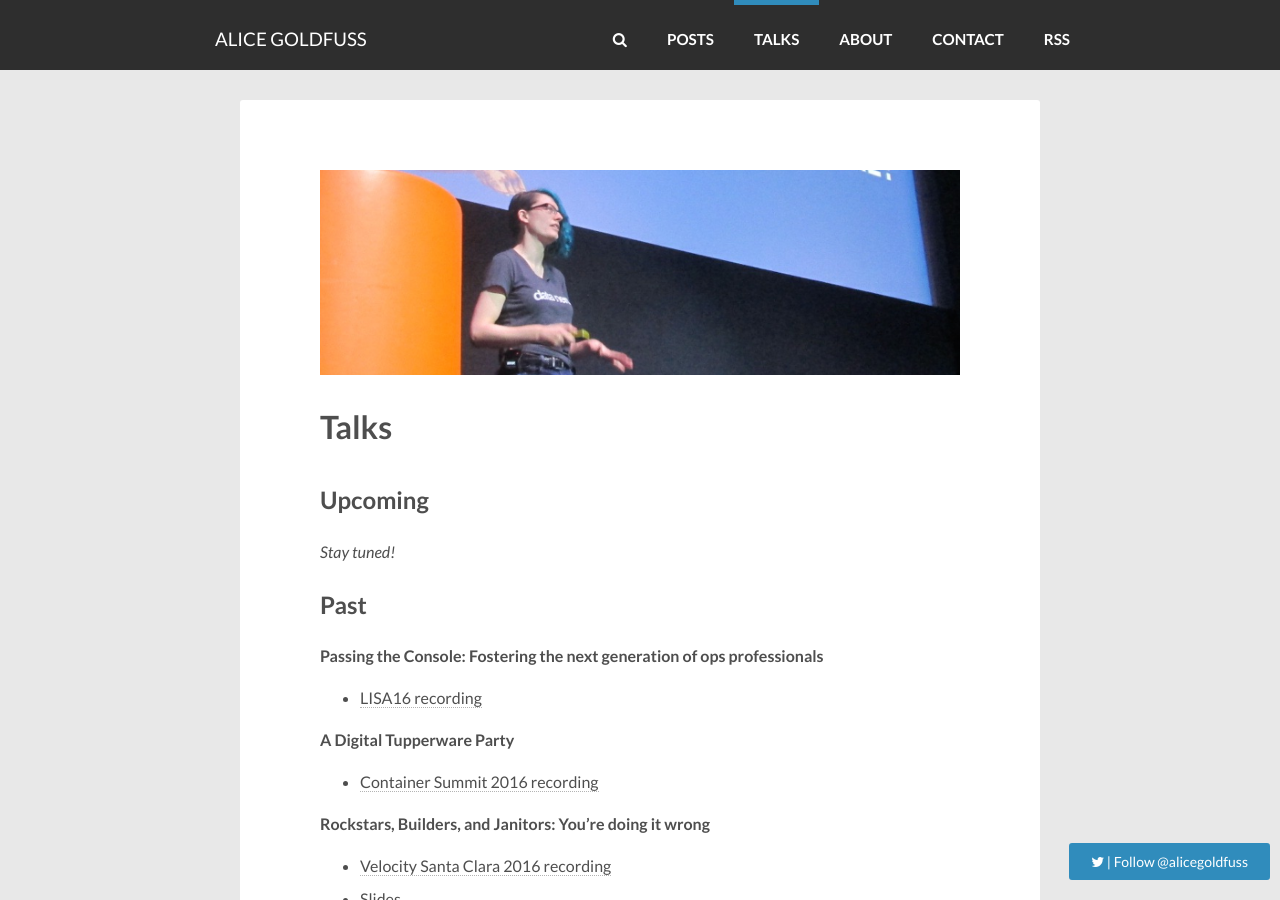
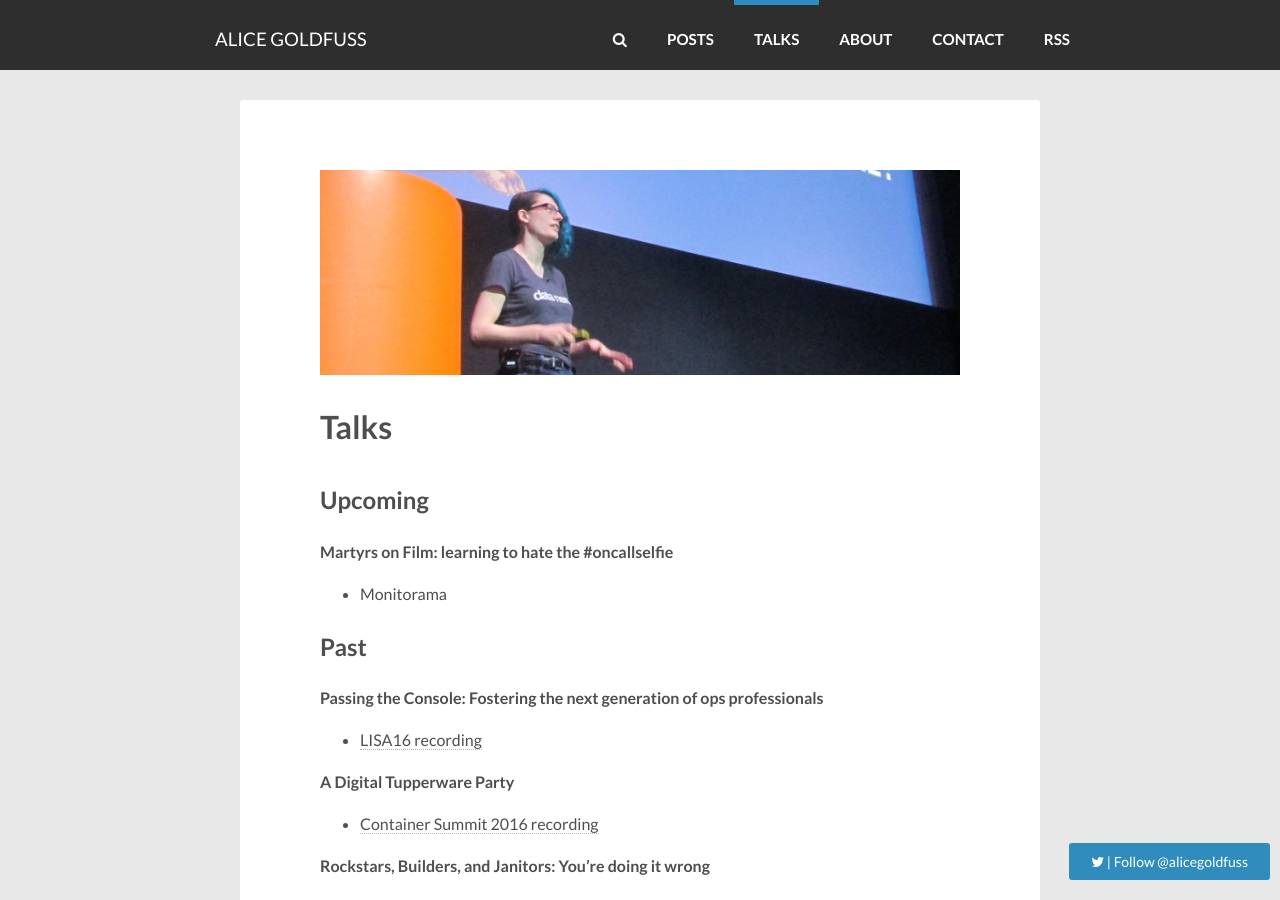
Before and after one commit to alicegoldfuss/blog, a Jekyll site: the page built from talks/index.md, in a window 1280 px wide and 900 px high. Built offline with Jekyll 4.4.1, drawn with Linux system fonts in a browser that asks for light colours; nearby versions of some CDN libraries; comment, search, counter and statistics services are not loaded.

Commit message:
add martyrs to talks

```diff
--- a/talks/index.md
+++ b/talks/index.md
@@ -9,7 +9,9 @@ share: true
 
 ## Upcoming
 
-*Stay tuned!*
+**Martyrs on Film: learning to hate the #oncallselfie**
+
+* Monitorama
 
 ## Past
 
```
